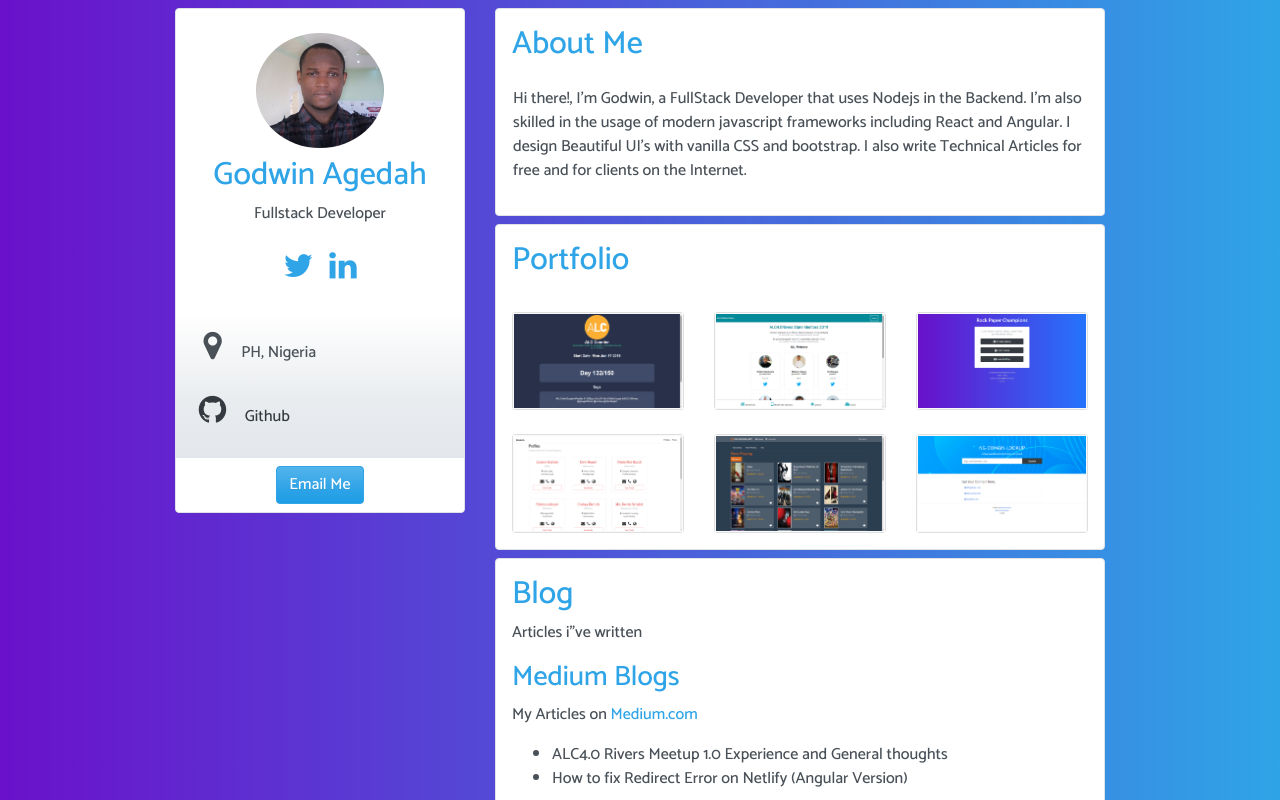
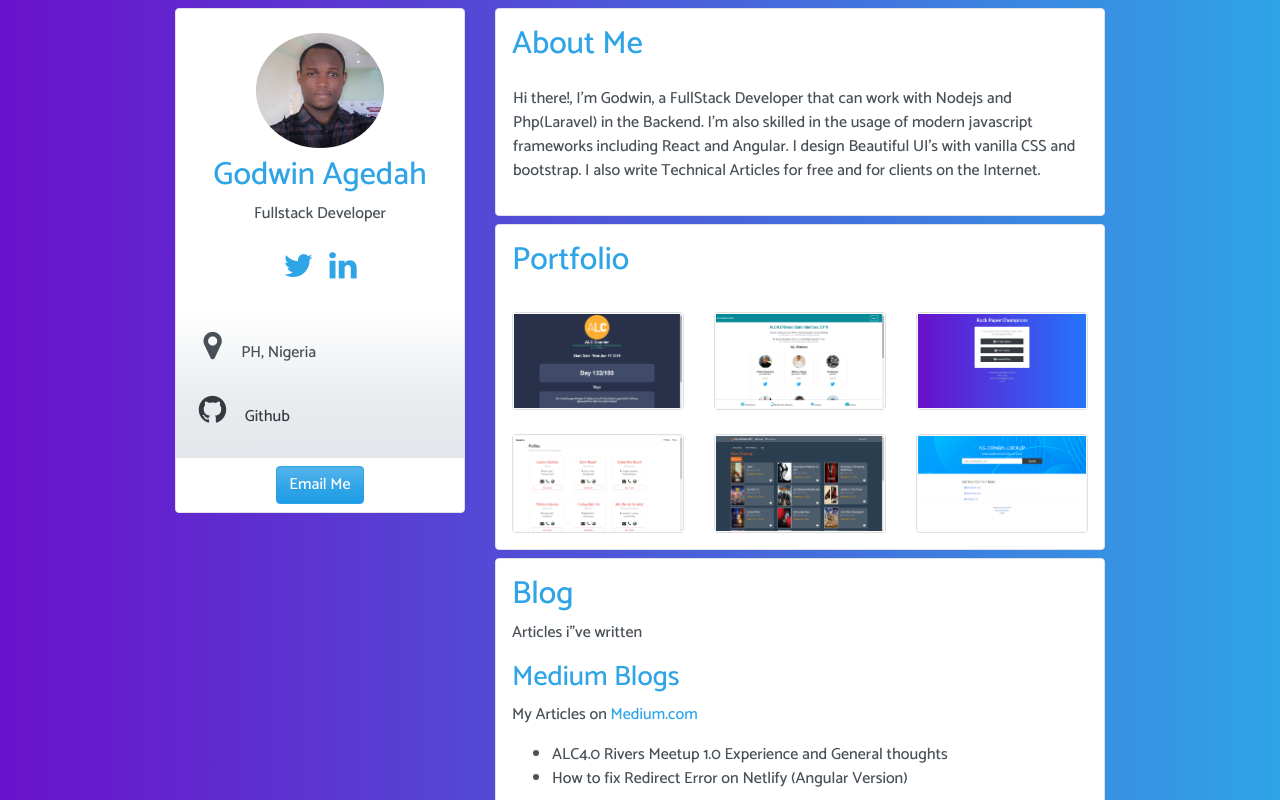
Before and after one commit to Godwin9911/ng-mywebsite, an Angular app: page / in a window 1280 px wide. Shown: the top 800 px of the page. Built offline with nearby package versions, Linux system fonts and the light colour scheme.

Commit message:
update about

```diff
--- a/src/app/projects/projects.component.html
+++ b/src/app/projects/projects.component.html
@@ -1,7 +1,7 @@
 <div class="border rounded p-3 bg-white mt-2">
     <h2>About Me</h2>
     <div class="row p-3">
-        Hi there!, I'm Godwin, a FullStack Developer that uses Nodejs in the Backend. I'm also skilled in the usage of modern javascript frameworks including React and Angular. I design Beautiful UI's with vanilla CSS and bootstrap. I also write Technical Articles for free and for clients on the Internet.
+        Hi there!, I'm Godwin, a FullStack Developer that can work with Nodejs and Php(Laravel) in the Backend. I'm also skilled in the usage of modern javascript frameworks including React and Angular. I design Beautiful UI's with vanilla CSS and bootstrap. I also write Technical Articles for free and for clients on the Internet.
     </div>
 </div>
 
```
